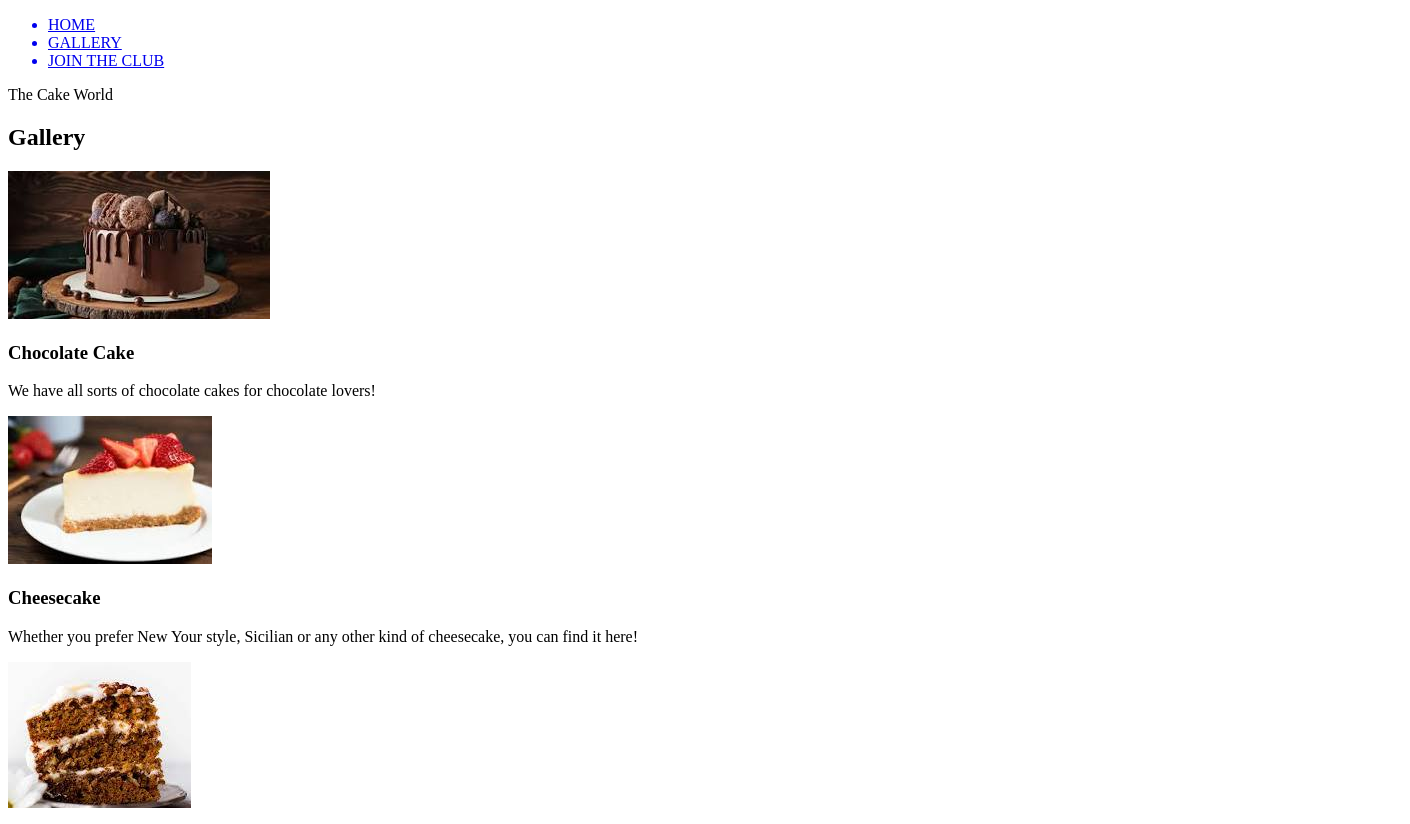
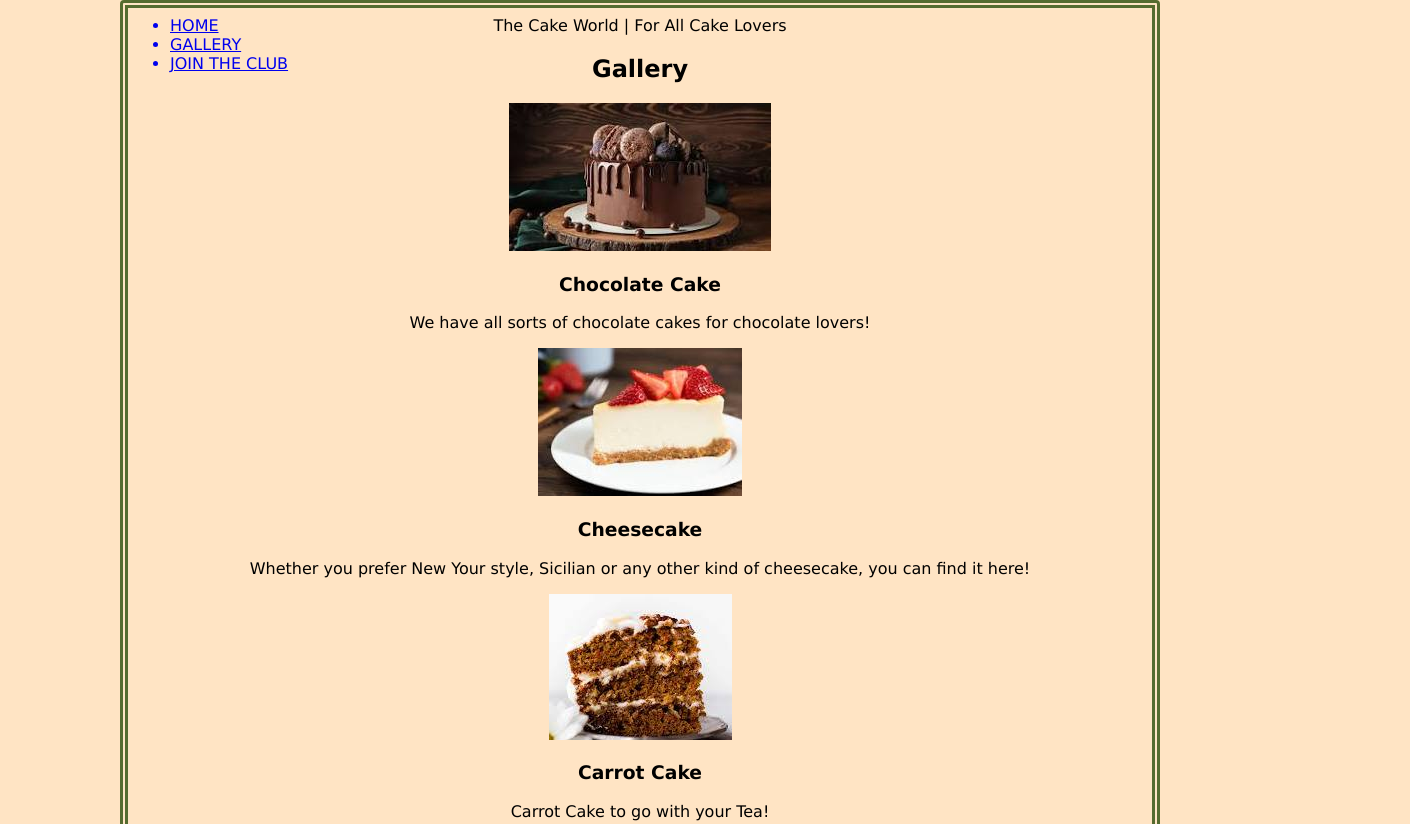
Before and after one commit to YanyaGG/HTML-and-CSS-Projects, a plain HTML site: page Basic_HTML_and_CSS/One-Page Website/one_page_website.html in a window 1280 px wide. Shown: the top 824 px of the page, 1410 px wide, since content can reach past the window. Drawn offline with Linux system fonts and the light colour scheme.

Commit message:
Add files via upload

```diff
--- /dev/null
+++ b/Basic_HTML_and_CSS/One-Page Website/CSS/one_page_website.css
@@ -0,0 +1,30 @@
+html {
+    font-family: 'Lucida Sans';
+    font-size: medium;
+    width: 80%;
+    margin: auto;
+    border: 8px double darkolivegreen;
+    border-radius: 4px;
+    background-color: bisque;
+    text-align: center;
+}
+
+.wrap {
+    height: 100%;
+    width: 100%;
+    position: absolute;
+    overflow: hidden;
+    top: 0;
+    left: 0;
+    text-align: left;
+    padding-left: 130px;
+}
+
+.menu-container {
+    max-height: 360px;
+    margin: 0% auto;
+    content: " ";
+    width: 100%;
+    position: fixed;
+    z-index: 100;
+}
--- a/Basic_HTML_and_CSS/One-Page Website/one_page_website.html
+++ b/Basic_HTML_and_CSS/One-Page Website/one_page_website.html
@@ -3,13 +3,14 @@
     <head>
         <meta charset="utf-8">
         <title>The Cake World | For All Cake Lovers</title>
+        <link rel="stylesheet" href="./css/one_page_website.css">
     </head>
     <body>
 
         <!-- NAV -->
-        <div>
-            <div>
-                <ul>
+        <div class="wrap">
+            <div class="menu-container">
+                <ul class="menu">
                     <a href="#home" id="link"><li>HOME</li></a>
                     <a href="#gallery"><li>GALLERY</li></a>
                     <a href="#contact"><li>JOIN THE CLUB</li></a>
@@ -21,7 +22,7 @@
         <div id="home">
             <div>
                 <div>
-                    <span>The Cake World</span>
+                    <span>The Cake World | For All Cake Lovers</span>
                 </div>
             </div>
         </div>
@@ -86,13 +87,6 @@
         </section>
         <!-- END GALLERY -->
 
-        <!-- VIDEO -->
-
-        <iframe width="420" height="345" src="https://www.youtube.com/embed/3hA5yrzkgIQ">
-        </iframe>
-
-        <!-- END VIDEO -->
-
         <!-- RSVP -->
         <section>
             <div id="contact">
```
